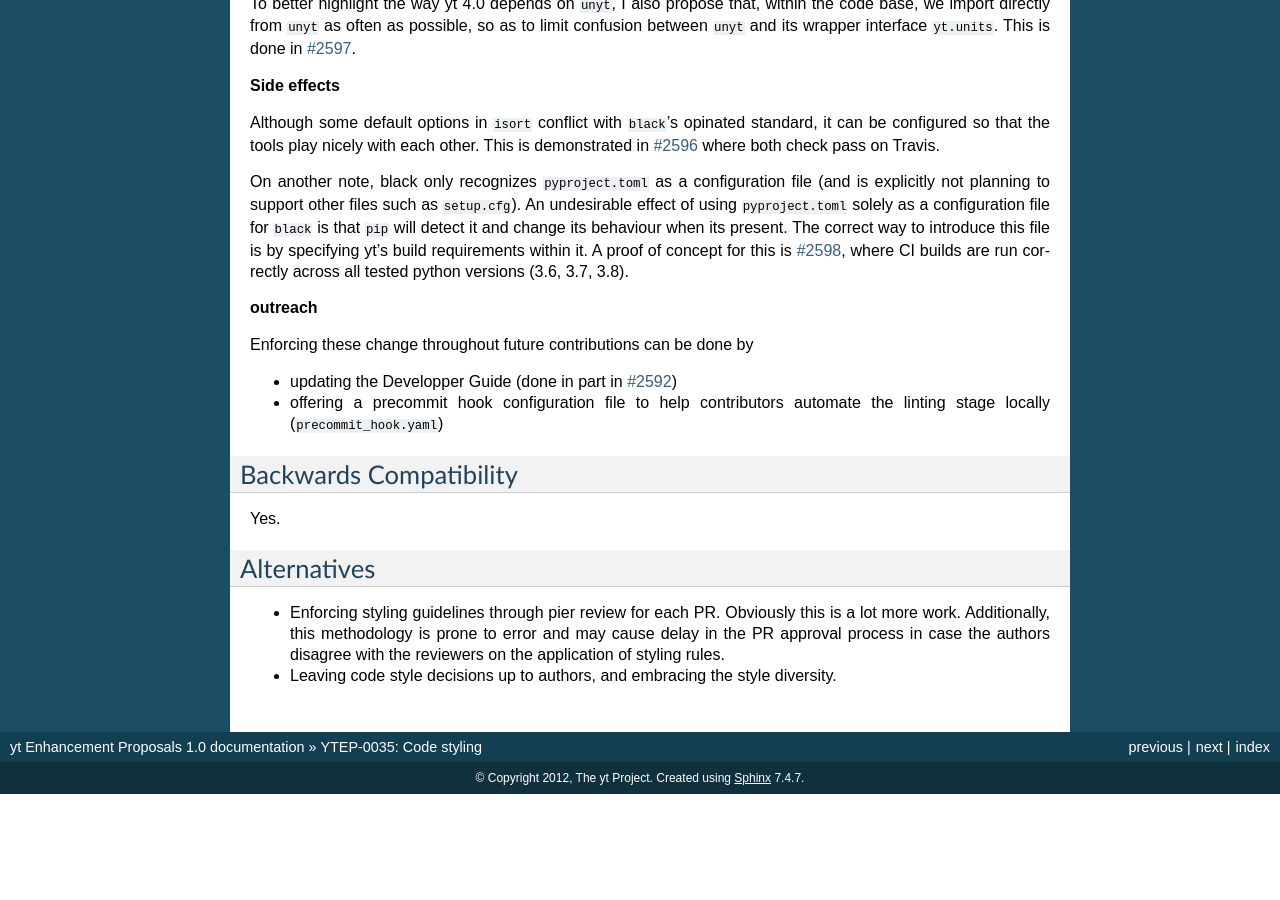
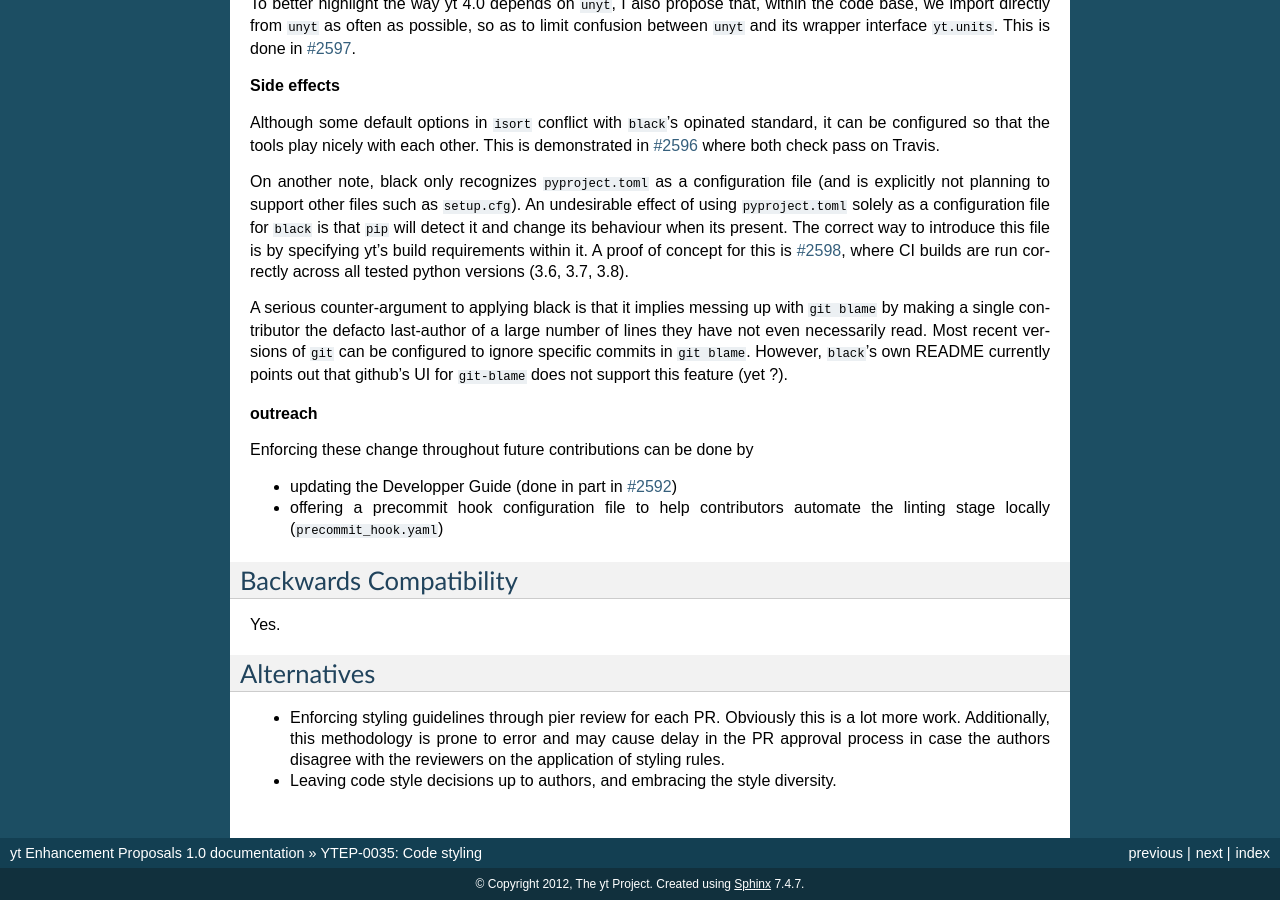
Before and after one commit to yt-project/ytep, a Sphinx documentation site: the page built from source/YTEPs/YTEP-0035.rst, in a window 1280 px wide and 900 px high, scrolled down 1858 px. Built offline with Sphinx 7.4.7, drawn with Linux system fonts in a browser that asks for light colours; formulas are drawn with MathJax 3; before the commit the page ends 2652 px from its top, so only the background shows below that.

Commit message:
add a comment on git blame

```diff
--- a/source/YTEPs/YTEP-0035.rst
+++ b/source/YTEPs/YTEP-0035.rst
@@ -100,6 +100,13 @@ correct way to introduce this file is by specifying yt's build requirements with
 A proof of concept for this is `#2598 <https://github.com/yt-project/yt/pull/2598>`_,
 where CI builds are run correctly across all tested python versions (3.6, 3.7, 3.8).
 
+A serious counter-argument to applying black is that it implies messing up with ``git
+blame`` by making a single contributor the defacto last-author of a large number of
+lines they have not even necessarily read. Most recent versions of ``git`` can be
+configured to ignore specific commits in ``git blame``. However, ``black``'s own README
+currently points out that github's UI for ``git-blame`` does not support this feature
+(yet ?).
+
 
 **outreach**
 
```
